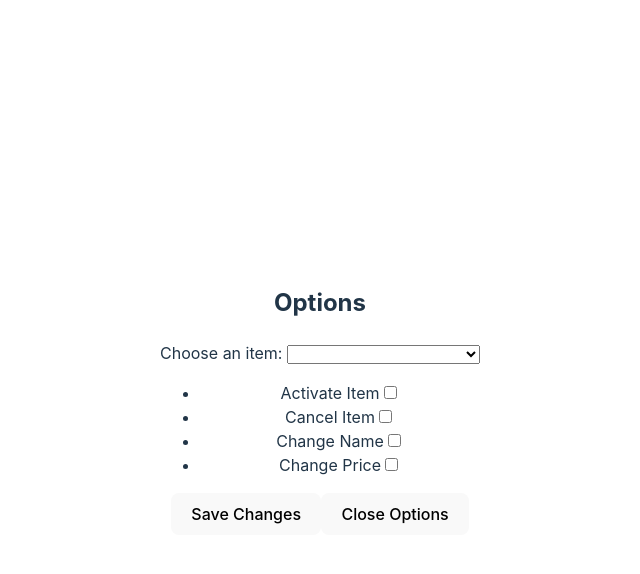
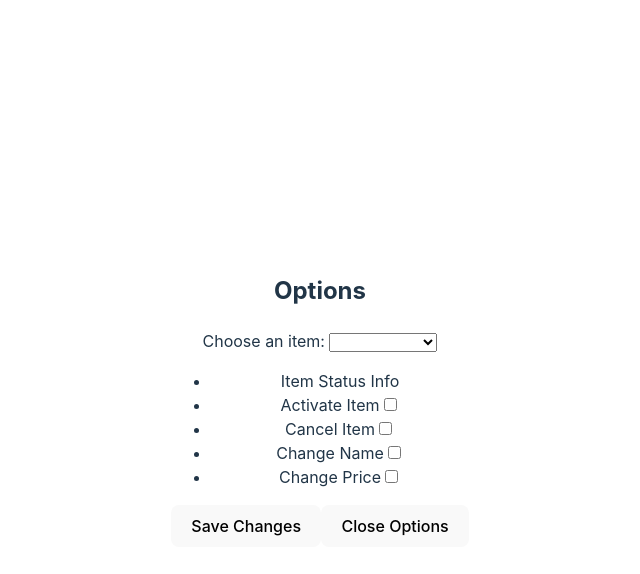
Before and after one commit to dhubmann/ReactPractice, a React (Vite) app in the folder practice-1/: page / in a window 1280 px wide. Both pictures are taken after a click on the button "Options". Shown: the top 574 px of the page, without its empty margins (320-960 px from the left). Built offline with nearby package versions, Linux system fonts and the light colour scheme.

Commit message:
set default value on Activate Item checkbox

```diff
--- a/practice-1/src/components/OptionsModal.jsx
+++ b/practice-1/src/components/OptionsModal.jsx
@@ -14,9 +14,15 @@ const OptionsModal = ({ closeOptionsModal, items }) => {
   };
 
   useEffect(() => {
-    console.log("useEffect");
-    console.log(items);
-  }, [selectedItemId]);
+    const selectedItem = items.find(
+      (item) => item.id === parseInt(selectedItemId)
+    );
+    if (selectedItem && selectedItem.status === "ACTIVE") {
+      setActivateItem(true);
+    } else {
+      setActivateItem(false);
+    }
+  }, [selectedItemId, items]);
 
   return (
     <div className="modal">
@@ -30,7 +36,7 @@ const OptionsModal = ({ closeOptionsModal, items }) => {
             <option value=""></option>
             {items.map((item) => (
               <option key={item.id} value={item.id}>
-                {item.name}: €{item.price} ({item.status})
+                {item.name}: €{item.price}
               </option>
             ))}
           </select>
@@ -38,10 +44,19 @@ const OptionsModal = ({ closeOptionsModal, items }) => {
         <div className="modal-options">
           <ul>
             <li>
+              <label>Item Status Info</label>
+              {selectedItemId &&
+                items.map((item) =>
+                  item.id === parseInt(selectedItemId) ? (
+                    <span key={item.id}>: {item.status}</span>
+                  ) : null
+                )}
+            </li>
+            <li>
               <label>Activate Item</label>
               <input
-                value={activateItem}
-                onChange={(e) => setActivateItem(e.target.value)}
+                checked={activateItem}
+                onChange={(e) => setActivateItem(e.target.checked)}
                 type="checkbox"
               />
             </li>
```
